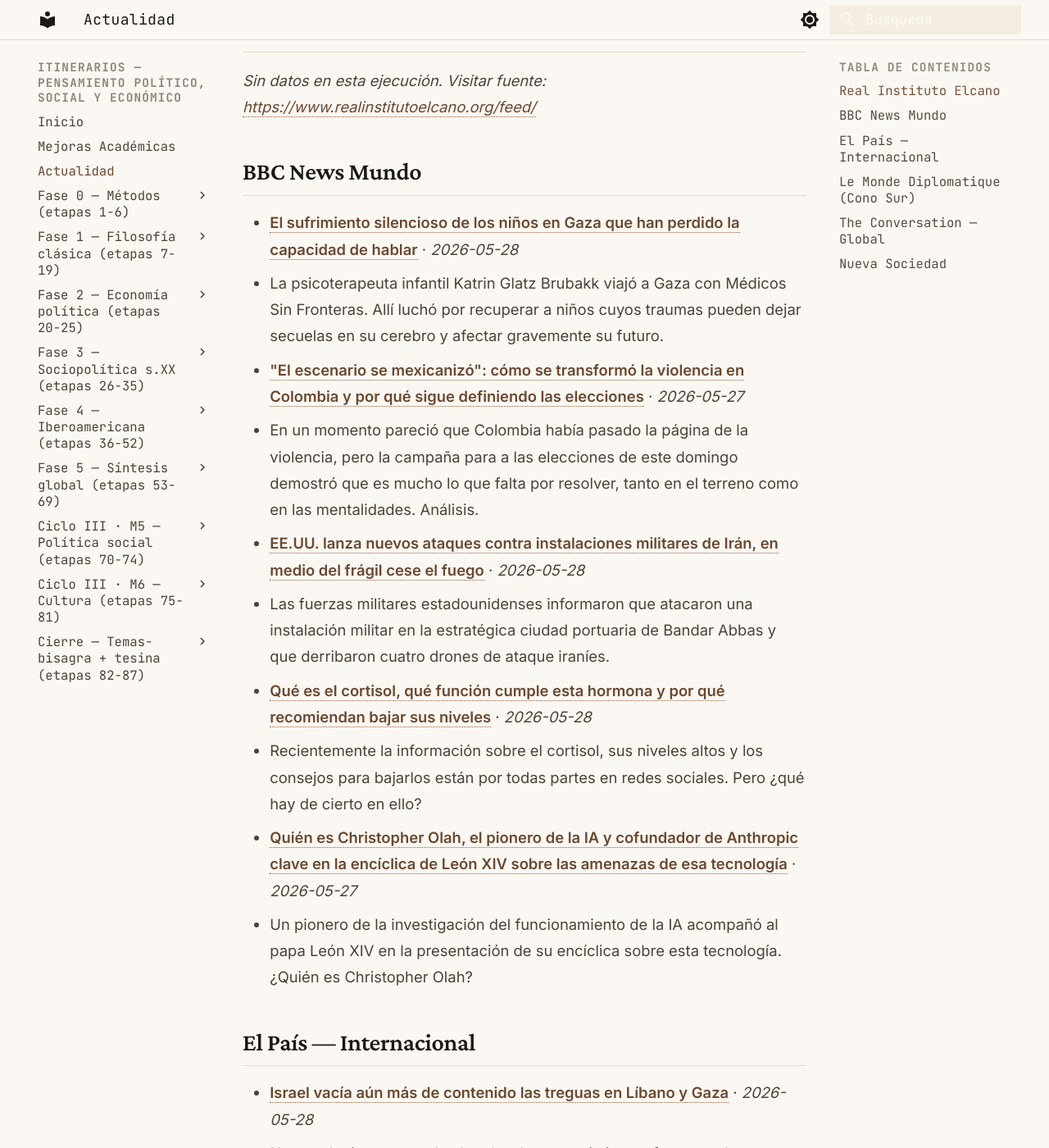
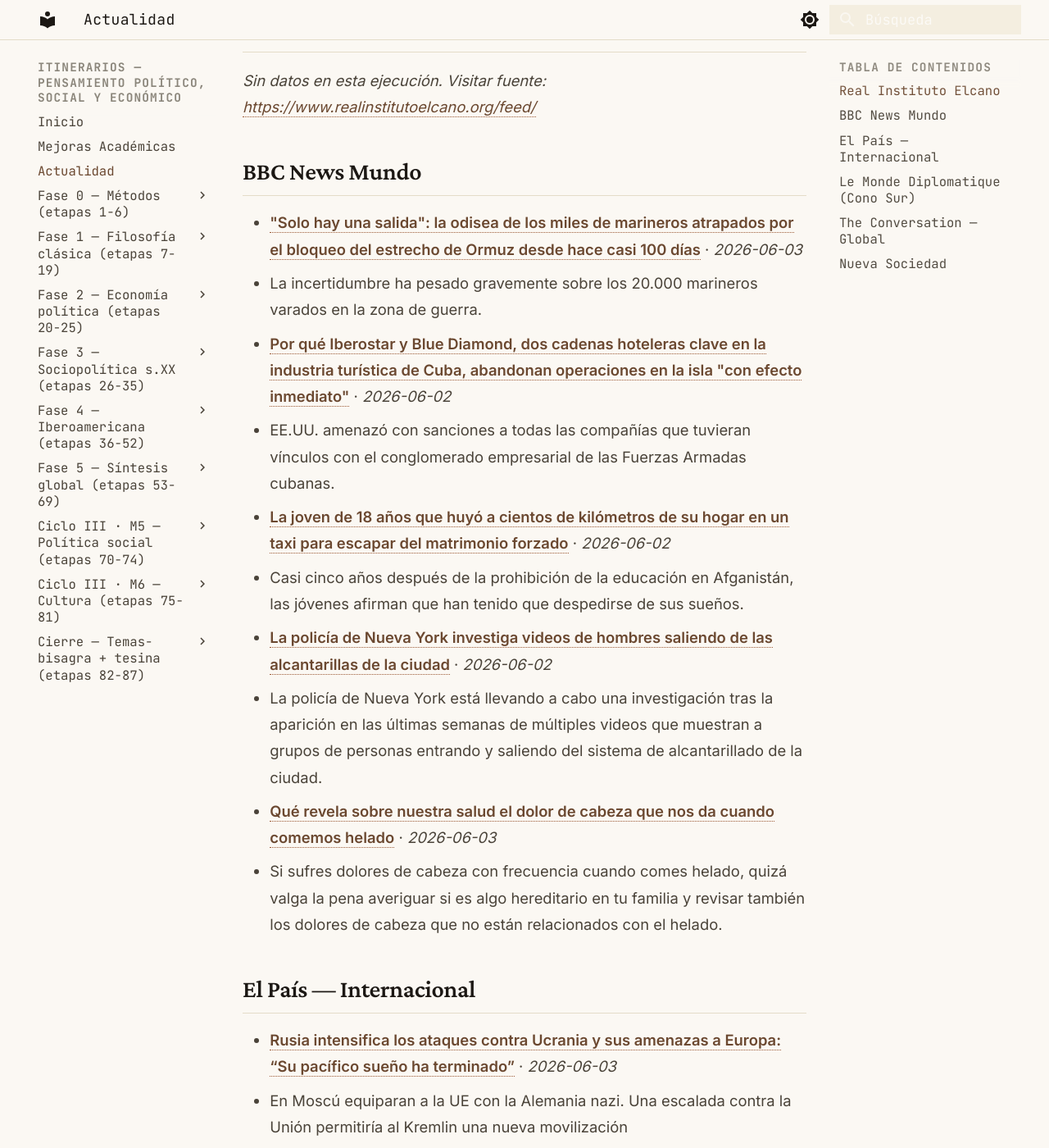
Before and after one commit to MrSpagVi/Curso, an MkDocs documentation site: the page built from docs/actualidad.md, in a window 1280 px wide and 1400 px high, scrolled down 643 px. Shown: the whole window at 82% size. Built offline with MkDocs 1.6.1 and Material for MkDocs 9.7.7, drawn with Linux system fonts in a browser that asks for light colours; some of the changed text lies outside the part shown.

Commit message:
auto: actualidad 2026-06-03

```diff
--- a/docs/actualidad.md
+++ b/docs/actualidad.md
@@ -6,7 +6,7 @@ title: Actualidad
 
 Últimos titulares de fuentes que dictan agenda en ciencia política y geopolítica. Actualizado automáticamente cada día (vía GitHub Actions).
 
-_Última actualización: 2026-05-28 09:56 UTC_
+_Última actualización: 2026-06-03 10:45 UTC_
 
 !!! tip "Ritual mensual — #actualidad"
     El último sábado de cada mes: agarrá **un** titular de los de abajo y escribí **300 palabras** aplicándole **2 autores** del último mes que leíste. ¿Qué diría cada uno? ¿En qué chocan? No resumas la noticia — usala como caso para pensar con las herramientas que venís construyendo. Guardá el texto con el tag `#actualidad` en tu sistema de notas. Esto convierte la teoría en criterio sobre la coyuntura: el objetivo del plan no es citar a Maquiavelo, es leer el presente con él.
@@ -17,29 +17,29 @@ _Sin datos en esta ejecución. Visitar fuente: [https://www.realinstitutoelcano.
 
 ## BBC News Mundo
 
-- **[El sufrimiento silencioso de los niños en Gaza que han perdido la capacidad de hablar](https://www.bbc.com/mundo/articles/cn8pjnl3m0go?at_medium=RSS&at_campaign=rss)** · *2026-05-28*
-  - La psicoterapeuta infantil Katrin Glatz Brubakk viajó a Gaza con Médicos Sin Fronteras. Allí luchó por recuperar a niños cuyos traumas pueden dejar secuelas en su cerebro y afectar gravemente su futuro.
-- **["El escenario se mexicanizó": cómo se transformó la violencia en Colombia y por qué sigue definiendo las elecciones](https://www.bbc.com/mundo/articles/cj0pddy5djlo?at_medium=RSS&at_campaign=rss)** · *2026-05-27*
-  - En un momento pareció que Colombia había pasado la página de la violencia, pero la campaña para a las elecciones de este domingo demostró que es mucho lo que falta por resolver, tanto en el terreno como en las mentalidades. Análisis.
-- **[EE.UU. lanza nuevos ataques contra instalaciones militares de Irán, en medio del frágil cese el fuego](https://www.bbc.com/mundo/articles/c5yezxv1d4jo?at_medium=RSS&at_campaign=rss)** · *2026-05-28*
-  - Las fuerzas militares estadounidenses informaron que atacaron una instalación militar en la estratégica ciudad portuaria de Bandar Abbas y que derribaron cuatro drones de ataque iraníes.
-- **[Qué es el cortisol, qué función cumple esta hormona y por qué recomiendan bajar sus niveles](https://www.bbc.com/mundo/articles/clyp01kddwko?at_medium=RSS&at_campaign=rss)** · *2026-05-28*
-  - Recientemente la información sobre el cortisol, sus niveles altos y los consejos para bajarlos están por todas partes en redes sociales. Pero ¿qué hay de cierto en ello?
-- **[Quién es Christopher Olah, el pionero de la IA y cofundador de Anthropic clave en la encíclica de León XIV sobre las amenazas de esa tecnología](https://www.bbc.com/mundo/articles/c302yzv700yo?at_medium=RSS&at_campaign=rss)** · *2026-05-27*
-  - Un pionero de la investigación del funcionamiento de la IA acompañó al papa León XIV en la presentación de su encíclica sobre esta tecnología. ¿Quién es Christopher Olah?
+- **["Solo hay una salida": la odisea de los miles de marineros atrapados por el bloqueo del estrecho de Ormuz desde hace casi 100 días](https://www.bbc.com/mundo/articles/c1j26lx341ko?at_medium=RSS&at_campaign=rss)** · *2026-06-03*
+  - La incertidumbre ha pesado gravemente sobre los 20.000 marineros varados en la zona de guerra.
+- **[Por qué Iberostar y Blue Diamond, dos cadenas hoteleras clave en la industria turística de Cuba, abandonan operaciones en la isla "con efecto inmediato"](https://www.bbc.com/mundo/articles/cj0pl3yeg7no?at_medium=RSS&at_campaign=rss)** · *2026-06-02*
+  - EE.UU. amenazó con sanciones a todas las compañías que tuvieran vínculos con el conglomerado empresarial de las Fuerzas Armadas cubanas.
+- **[La joven de 18 años que huyó a cientos de kilómetros de su hogar en un taxi para escapar del matrimonio forzado](https://www.bbc.com/mundo/articles/cx211g4j1y9o?at_medium=RSS&at_campaign=rss)** · *2026-06-02*
+  - Casi cinco años después de la prohibición de la educación en Afganistán, las jóvenes afirman que han tenido que despedirse de sus sueños.
+- **[La policía de Nueva York investiga videos de hombres saliendo de las alcantarillas de la ciudad](https://www.bbc.com/mundo/articles/c202qpeglego?at_medium=RSS&at_campaign=rss)** · *2026-06-02*
+  - La policía de Nueva York está llevando a cabo una investigación tras la aparición en las últimas semanas de múltiples videos que muestran a grupos de personas entrando y saliendo del sistema de alcantarillado de la ciudad.
+- **[Qué revela sobre nuestra salud el dolor de cabeza que nos da cuando comemos helado](https://www.bbc.com/mundo/articles/c242jvdn93jo?at_medium=RSS&at_campaign=rss)** · *2026-06-03*
+  - Si sufres dolores de cabeza con frecuencia cuando comes helado, quizá valga la pena averiguar si es algo hereditario en tu familia y revisar también los dolores de cabeza que no están relacionados con el helado.
 
 ## El País — Internacional
 
-- **[Israel vacía aún más de contenido las treguas en Líbano y Gaza](https://elpais.com/internacional/2026-05-28/israel-vacia-aun-mas-de-contenido-las-treguas-en-libano-y-gaza.html)** · *2026-05-28*
-  - Netanyahu incrementa los bombardeos, movimientos forzosos de población y asesinatos de líderes de Hezbolá y Hamás ante un posible pacto entre EE UU e Irán
-- **[Menos cazas, submarinos y drones: EE UU planea reducir las fuerzas a disposición de la OTAN en Europa en caso de amenaza](https://elpais.com/internacional/2026-05-27/menos-cazas-submarinos-y-drones-ee-uu-planea-reducir-las-fuerzas-a-disposicion-de-la-otan-en-europa-en-caso-de-amenaza.html)** · *2026-05-27*
-  - Washington informa a los aliados europeos de nuevos ajustes en su contribución a la Alianza
-- **[Israel ordena el desalojo de todo el sur del Líbano, que considera “zona de combate”](https://elpais.com/internacional/2026-05-27/israel-ordena-el-desalojo-de-todo-el-sur-del-libano-que-considera-zona-de-combate.html)** · *2026-05-27*
-  - La creciente ofensiva militar del Estado judío y el desplazamiento forzoso llevan millones de ciudadanos al agotamiento tras casi tres años de conflicto
-- **[Líbano, la oportunidad que todos dejan pasar](https://elpais.com/internacional/2026-05-28/libano-la-oportunidad-que-todos-dejan-pasar.html)** · *2026-05-28*
-  - Tras la expulsión de los Asad de Siria y el debilitamiento militar de Irán y Hezbolá, Israel está dejando pasar una oportunidad única de paz con su vecino para priorizar una guerra de expansión regional
-- **[La tregua que confirma la ventaja de Irán](https://elpais.com/internacional/2026-05-27/la-tregua-que-confirma-la-ventaja-de-iran.html)** · *2026-05-27*
-  - Aunque Estados Unidos conserva una superioridad militar incontestable, las negociaciones muestran que Teherán ha convertido Ormuz en parte del precio político de la guerra
+- **[Rusia intensifica los ataques contra Ucrania y sus amenazas a Europa: “Su pacífico sueño ha terminado”](https://elpais.com/internacional/2026-06-03/rusia-intensifica-los-ataques-contra-ucrania-y-sus-amenazas-a-europa-su-pacifico-sueno-ha-terminado.html)** · *2026-06-03*
+  - En Moscú equiparan a la UE con la Alemania nazi. Una escalada contra la Unión permitiría al Kremlin una nueva movilización
+- **[Ucrania lanza más de 350 drones sobre Rusia y empaña la inauguración de un gran foro internacional en San Petersburgo](https://elpais.com/internacional/2026-06-03/al-menos-siete-muertos-en-un-ataque-de-ucrania-contra-un-autobus-en-la-zona-ocupada-por-rusia.html)** · *2026-06-03*
+  - La ofensiva de Kiev, en respuesta al bombardeo masivo ordenado por el Kremlin la víspera, deja al menos ocho muertos en un autobús en la región ocupada de Donetsk
+- **[Las prisas cambian de bando en Irán: Trump busca una salida a la guerra con el tiempo en su contra](https://elpais.com/internacional/2026-06-03/las-prisas-cambian-de-bando-en-iran-trump-busca-una-salida-a-la-guerra-con-el-tiempo-en-su-contra.html)** · *2026-06-03*
+  - Tres meses después de los primeros bombardeos de Estados Unidos e Israel, Washington necesita más que nunca alcanzar un acuerdo que reabra Ormuz
+- **[Solo un mierda quiere ser profesor](https://elpais.com/opinion/2026-06-03/solo-un-mierda-quiere-ser-profesor.html)** · *2026-06-03*
+  - Cómo y por qué el discurso de la extrema derecha contra la educación pública se propaga y condiciona la vida y las elecciones
+- **[El poder de la prioridad europea](https://elpais.com/opinion/2026-06-03/el-poder-de-la-prioridad-europea.html)** · *2026-06-03*
+  - Las sentencias del Tribunal de Justicia de la UE contra gobiernos iliberales muestran que hay valores comunes que no se pueden desafiar en nombre de la identidad nacional
 
 ## Le Monde Diplomatique (Cono Sur)
 
@@ -47,16 +47,16 @@ _Sin datos en esta ejecución. Visitar fuente: [https://www.eldiplo.org/feed/](h
 
 ## The Conversation — Global
 
-- **[Grattan on Friday: An effective ‘reset’ of the NACC should revisit the issue of public hearings](https://theconversation.com/grattan-on-friday-an-effective-reset-of-the-nacc-should-revisit-the-issue-of-public-hearings-282994)** · *2026-05-28*
-  - At the 2022 election “integrity” was a big-deal issue. Now almost three years after it was set up, the NACC continues to be rocked by internal scandals and complaints.
-- **[Australian scam victims could get rapid $3,000 refunds. Yet in the UK, it’s more like $160,000](https://theconversation.com/australian-scam-victims-could-get-rapid-3-000-refunds-yet-in-the-uk-its-more-like-160-000-283965)** · *2026-05-28*
-  - The median scam in Australia last year cost $400 – so a rapid refund of up to $3,000 sounds generous. But take a closer look and it starts to look oddly low.
-- **[Labor’s JobSeeker reforms are a welcome step – but so far, fall short of a radical rebuild](https://theconversation.com/labors-jobseeker-reforms-are-a-welcome-step-but-so-far-fall-short-of-a-radical-rebuild-283966)** · *2026-05-28*
-  - Yes, these may be ‘once-in-a-generation’ reforms. But for those ‘languishing’ in the system without the help they need, there’s much more still to be done.
-- **[NZ Budget 2026 at a glance: follow the money here](https://theconversation.com/nz-budget-2026-at-a-glance-follow-the-money-here-282966)** · *2026-05-28*
-  - Finance Minister Nicola Willis forecasts an earlier-than-expected return to surplus in an unsurprisingly no-frills budget.
-- **[Murray Valley encephalitis can be fatal. With no vaccine, here’s how to stay safe](https://theconversation.com/murray-valley-encephalitis-can-be-fatal-with-no-vaccine-heres-how-to-stay-safe-283573)** · *2026-05-28*
-  - After two people in the Northern Territory died from Murray Valley encephalitis, health authorities are warning residents and travellers to avoid mosquito bites.
+- **[Chatbot teddies for three-year-olds? Why AI toys are risky for kids](https://theconversation.com/chatbot-teddies-for-three-year-olds-why-ai-toys-are-risky-for-kids-284195)** · *2026-06-03*
+  - AI toys can tell stories, chat about a child’s interests, play games or even discuss what’s happening in the world today. But they come with risks.
+- **[Climate change may shift hailstorms towards Earth’s poles – new study](https://theconversation.com/climate-change-may-shift-hailstorms-towards-earths-poles-new-study-284292)** · *2026-06-03*
+  - Costs from severe storms are increasing – and this global shift in hailstorm spells bad news for crops, too.
+- **[Politics with Michelle Grattan: Graeme Samuel on ‘doomsday’ attacks on the federal budget](https://theconversation.com/politics-with-michelle-grattan-graeme-samuel-on-doomsday-attacks-on-the-federal-budget-284430)** · *2026-06-03*
+  - The businessman and former competition chief says the fierce criticism of what he calls ‘mild’ budget changes shows why politicians have avoided reform for decades.
+- **[What is ‘clean eating’ and how can it affect wellbeing?](https://theconversation.com/what-is-clean-eating-and-how-can-it-affect-wellbeing-282387)** · *2026-06-03*
+  - For some people, healthy eating can become an obsession that has a devastating impact on their health and relationships.
+- **[Australia’s economy slows as households tighten their belts, while AI investment surges](https://theconversation.com/australias-economy-slows-as-households-tighten-their-belts-while-ai-investment-surges-284423)** · *2026-06-03*
+  - If GDP per person falls again in the June quarter, Australia would enter a ‘per capita’ recession – signalling the average Australian is going backwards.
 
 ## Nueva Sociedad
 
```
